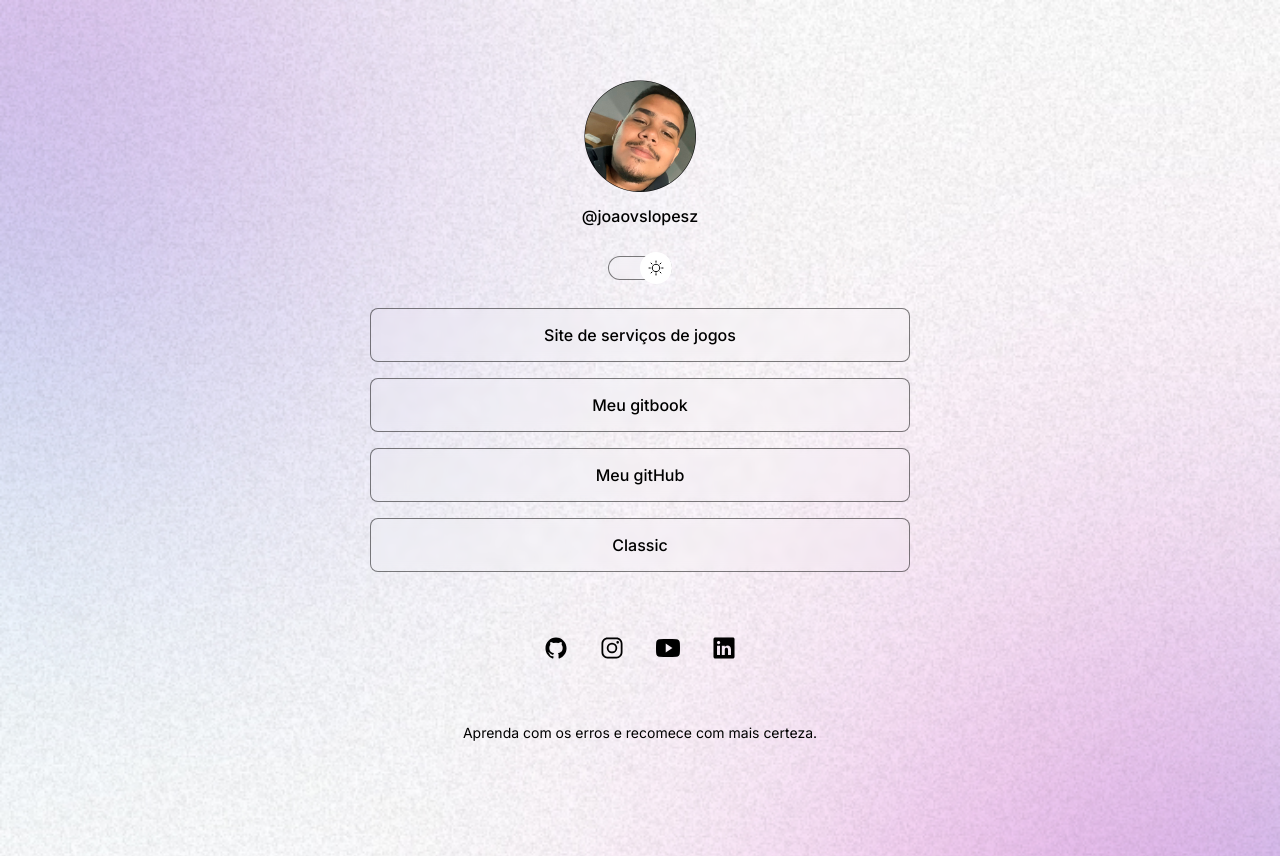
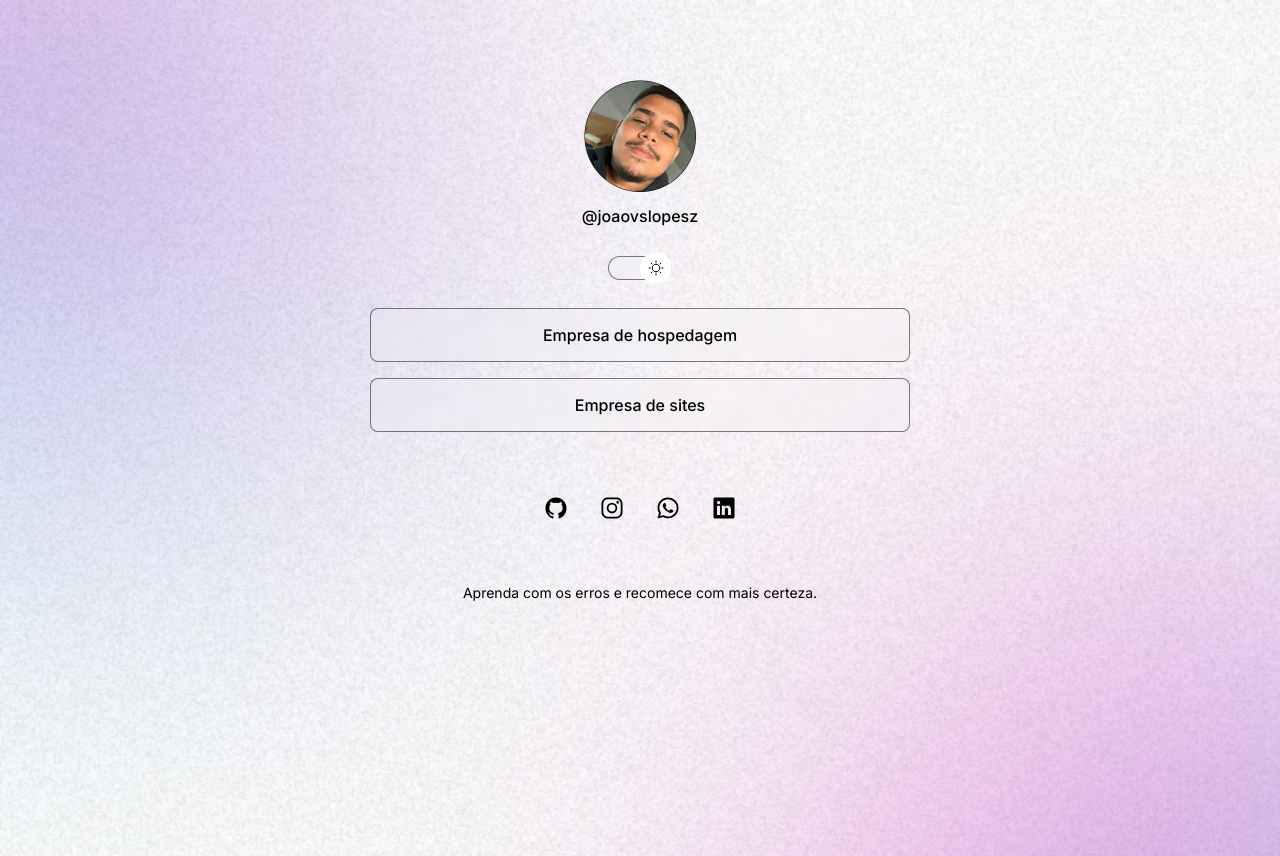
Before and after one commit to joaovslopes/linktree, a plain HTML site: page Index.html in a window 1280 px wide. Drawn offline with nearby package versions, Linux system fonts and the light colour scheme.

Commit message:
change social links

```diff
--- a/Index.html
+++ b/Index.html
@@ -26,21 +26,13 @@
       <ul>
         <li>
           <a href="https://cliente.jlnetworks.com.br" target="_blank"
-            >Site de serviços de jogos</a
-          >
-        </li>
-        <li>
-          <a href="https://mubeta.gitbook.io/clash/" target="_blank"
-            >Meu gitbook</a
+            >Empresa de hospedagem</a
           >
         </li>
         <li>
           <a href="https://github.com/joaovslopes" target="_blank"
-            >Meu gitHub</a
+            >Empresa de sites</a
           >
-        </li>
-        <li>
-          <a href="https://github.com/joaovslopes" target="_blank">Classic</a>
         </li>
       </ul>
       <div id="social-links">
@@ -50,10 +42,10 @@
         <a href="https://instagram.com/joaovslopesz" target="_blank">
           <ion-icon name="logo-instagram"></ion-icon>
         </a>
-        <a href="https://github.com/joaovslopes" target="_blank">
-          <ion-icon name="logo-youtube"></ion-icon>
+        <a href="https://wa.me/5581988188677" target="_blank">
+          <ion-icon name="logo-whatsapp"></ion-icon>
         </a>
-        <a href="https://github.com/joaovslopes" target="_blank">
+        <a href="https://www.linkedin.com/in/joaovslopes" target="_blank">
           <ion-icon name="logo-linkedin"></ion-icon>
         </a>
       </div>
```
